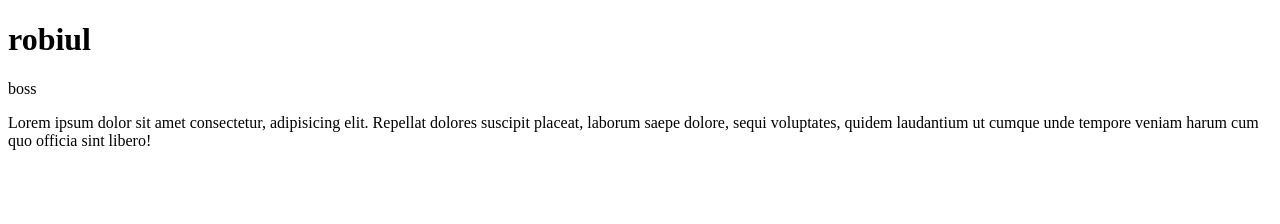
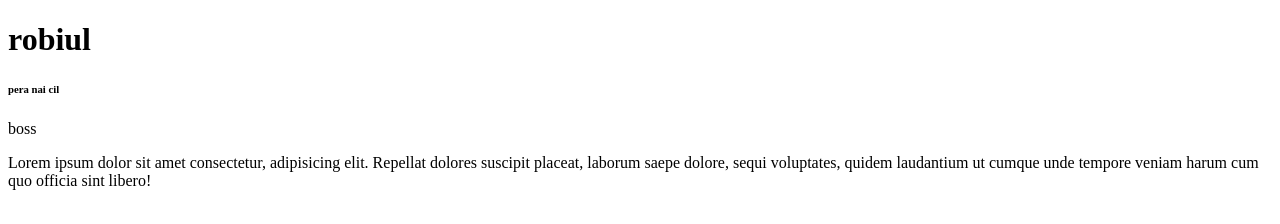
Before and after one commit to Robiul-2003/first-project, a plain HTML site: page index.html in a window 1280 px wide. Drawn offline with Linux system fonts and the light colour scheme.

Commit message:
ptag-Added

```diff
--- a/index.html
+++ b/index.html
@@ -7,7 +7,7 @@
 </head>
 <body>
     <h1>robiul</h1>
-
+     <h6>pera nai cil</h6>
     <p>boss</p>
     <p>Lorem ipsum dolor sit amet consectetur, adipisicing elit. Repellat dolores suscipit placeat, laborum saepe dolore, sequi voluptates, quidem laudantium ut cumque unde tempore veniam harum cum quo officia sint libero!</p>
 </body>
```
